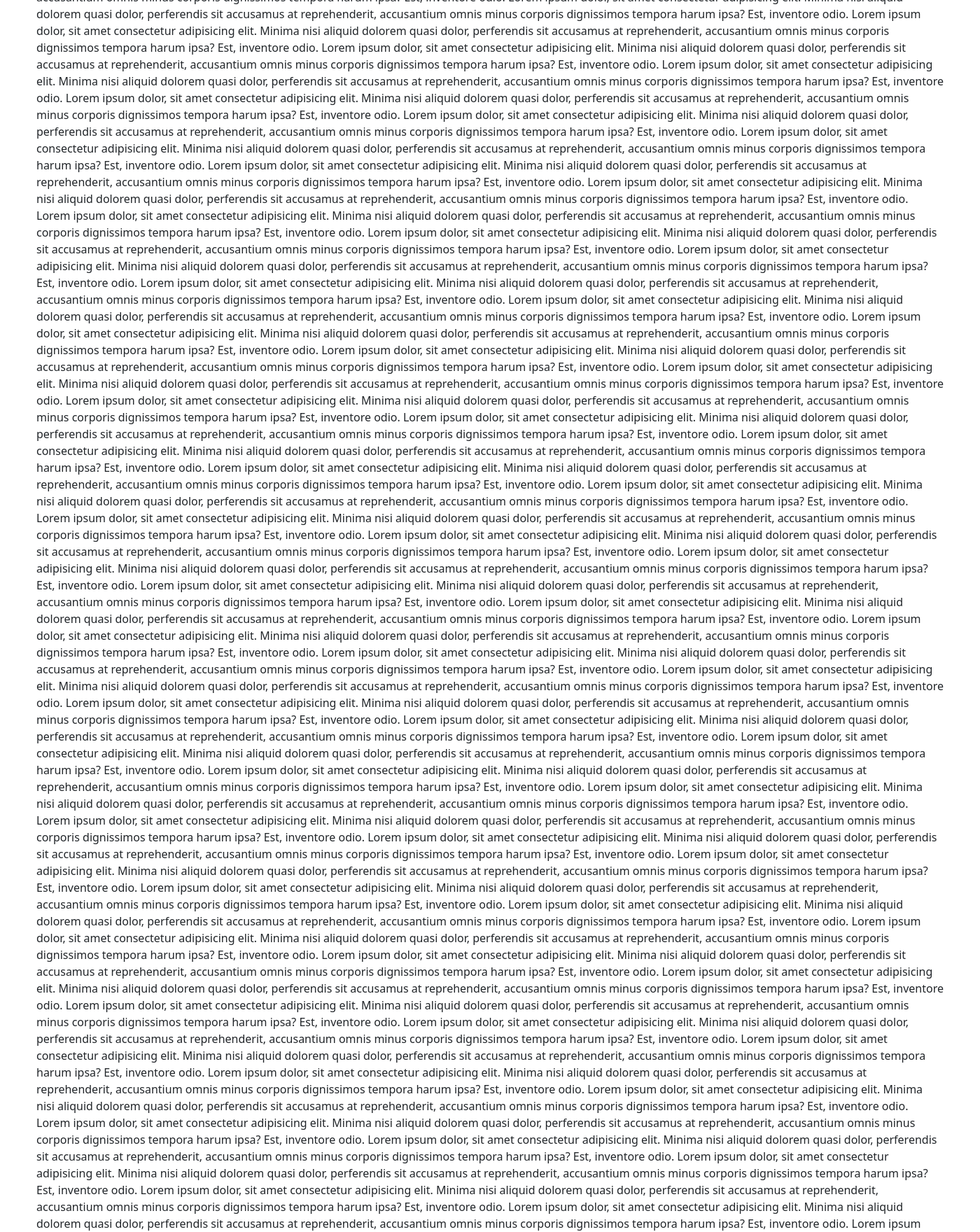
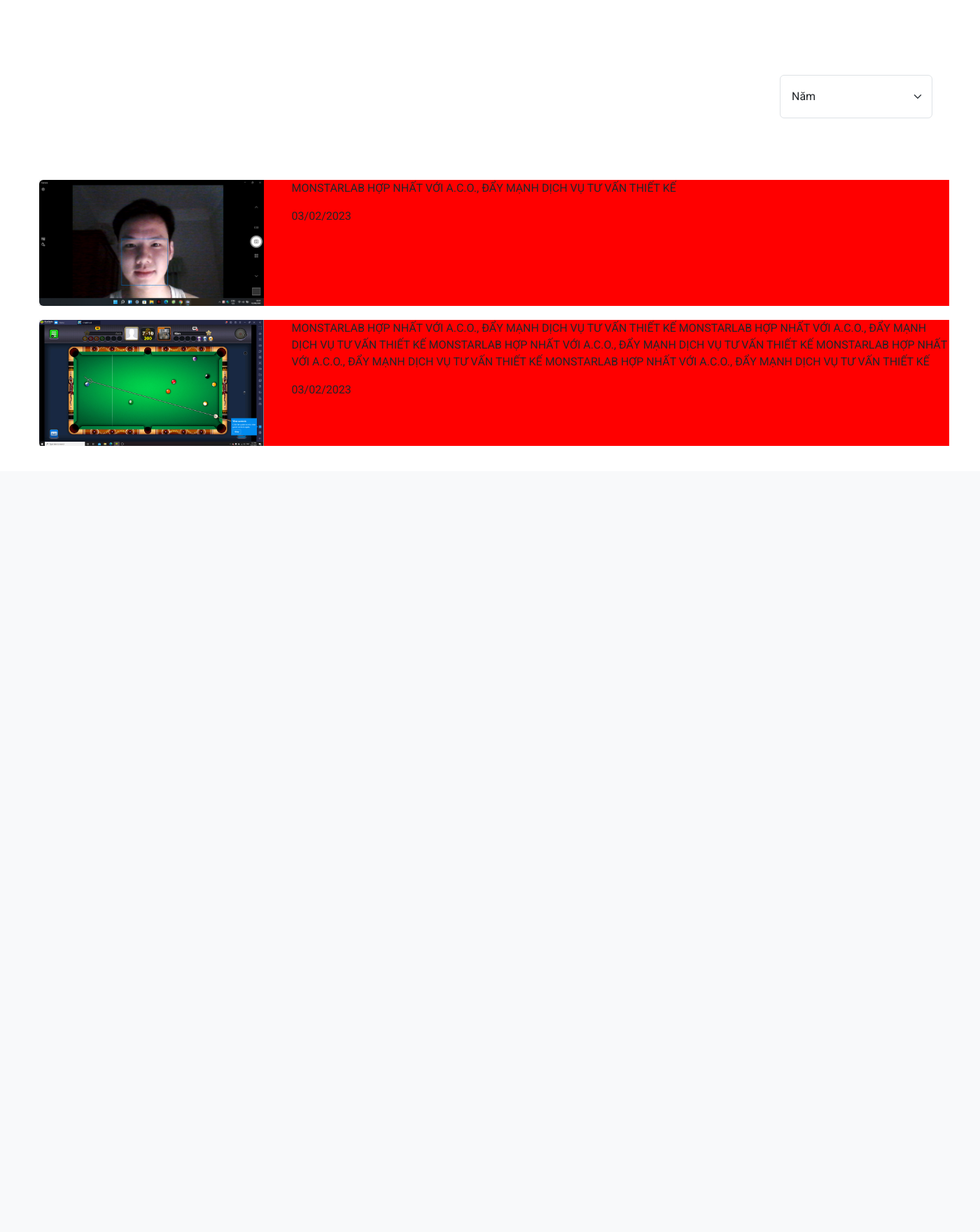
Before and after one commit to tuanh24801/Post_NgocAnh, a PHP site: page / in a window 1400 px wide. Shown: the part 192-1952 px from the top of the page at 70% size. After the commit the page ends 829 px from the top, so only its background shows below. Run offline with PHP 8.4, Linux system fonts and the light colour scheme; some libraries are stand-ins or nearby versions.

Commit message:
front end main --post list

```diff
--- a/index.html
+++ b/index.html
@@ -12,11 +12,15 @@
     <title>Document</title>
   </head>
   <body>
+    <div class="container header p-3">
+      <nav class="navbar navbar-expand-lg bg-body-tertiary fixed-top">
         <div class="container">
-      <div class="sticky-top">
-        <nav class="navbar">
-          <div class="container-fluid">
-            <a class="navbar-brand" href="#">Navbar</a>
+          <a class="navbar-brand header-logo" href="#">
+            <img
+              src="https://monstar-lab.com/vn/wp-content/themes/monstar_lab/public/images/revamp/logo.png"
+              alt=""
+            />
+          </a>
           <div class="right-menu">
             <button
               class="navbar-toggler"
@@ -31,103 +35,91 @@
             </button>
 
             <div class="collapse navbar-collapse" id="navbarNavAltMarkup">
-                <div class="navbar-nav">
-                  <a class="nav-link active" aria-current="page" href="#"
-                    >Home</a
-                  >
-                  <a class="nav-link" href="#">Features</a>
-                  <a class="nav-link" href="#">Pricing</a>
-                  <a class="nav-link disabled">Disabled</a>
+              <div class="navbar-nav header-menu">
+                <a class="nav-link me-3" href="#">Dịch vụ</a>
+                <a class="nav-link me-3" href="#">Dự án</a>
+                <a class="nav-link me-3" href="#">Monstarlab</a>
+                <a class="nav-link me-3" href="#">Tuyển dụng</a>
+                <a class="nav-link me-3" href="#">Liên hệ</a>
               </div>
             </div>
           </div>
         </div>
       </nav>
     </div>
+    <div class="container main">
+      <div class="row p-5">
+        <div class="col-md-12 mt-4 mb-4 p-3">
+          <h1>Tin tức</h1>
+        </div>
+      </div>
 
-      Lorem ipsum dolor, sit amet consectetur adipisicing elit. Minima nisi aliquid dolorem quasi dolor, perferendis sit accusamus at reprehenderit, accusantium omnis minus corporis dignissimos tempora harum ipsa? Est, inventore odio.
-      Lorem ipsum dolor, sit amet consectetur adipisicing elit. Minima nisi aliquid dolorem quasi dolor, perferendis sit accusamus at reprehenderit, accusantium omnis minus corporis dignissimos tempora harum ipsa? Est, inventore odio.
-      Lorem ipsum dolor, sit amet consectetur adipisicing elit. Minima nisi aliquid dolorem quasi dolor, perferendis sit accusamus at reprehenderit, accusantium omnis minus corporis dignissimos tempora harum ipsa? Est, inventore odio.
-      Lorem ipsum dolor, sit amet consectetur adipisicing elit. Minima nisi aliquid dolorem quasi dolor, perferendis sit accusamus at reprehenderit, accusantium omnis minus corporis dignissimos tempora harum ipsa? Est, inventore odio.
-      Lorem ipsum dolor, sit amet consectetur adipisicing elit. Minima nisi aliquid dolorem quasi dolor, perferendis sit accusamus at reprehenderit, accusantium omnis minus corporis dignissimos tempora harum ipsa? Est, inventore odio.
-      Lorem ipsum dolor, sit amet consectetur adipisicing elit. Minima nisi aliquid dolorem quasi dolor, perferendis sit accusamus at reprehenderit, accusantium omnis minus corporis dignissimos tempora harum ipsa? Est, inventore odio.
-      Lorem ipsum dolor, sit amet consectetur adipisicing elit. Minima nisi aliquid dolorem quasi dolor, perferendis sit accusamus at reprehenderit, accusantium omnis minus corporis dignissimos tempora harum ipsa? Est, inventore odio.
-      Lorem ipsum dolor, sit amet consectetur adipisicing elit. Minima nisi aliquid dolorem quasi dolor, perferendis sit accusamus at reprehenderit, accusantium omnis minus corporis dignissimos tempora harum ipsa? Est, inventore odio.
-      Lorem ipsum dolor, sit amet consectetur adipisicing elit. Minima nisi aliquid dolorem quasi dolor, perferendis sit accusamus at reprehenderit, accusantium omnis minus corporis dignissimos tempora harum ipsa? Est, inventore odio.
-      Lorem ipsum dolor, sit amet consectetur adipisicing elit. Minima nisi aliquid dolorem quasi dolor, perferendis sit accusamus at reprehenderit, accusantium omnis minus corporis dignissimos tempora harum ipsa? Est, inventore odio.
-      Lorem ipsum dolor, sit amet consectetur adipisicing elit. Minima nisi aliquid dolorem quasi dolor, perferendis sit accusamus at reprehenderit, accusantium omnis minus corporis dignissimos tempora harum ipsa? Est, inventore odio.
-      Lorem ipsum dolor, sit amet consectetur adipisicing elit. Minima nisi aliquid dolorem quasi dolor, perferendis sit accusamus at reprehenderit, accusantium omnis minus corporis dignissimos tempora harum ipsa? Est, inventore odio.
-      Lorem ipsum dolor, sit amet consectetur adipisicing elit. Minima nisi aliquid dolorem quasi dolor, perferendis sit accusamus at reprehenderit, accusantium omnis minus corporis dignissimos tempora harum ipsa? Est, inventore odio.
-      Lorem ipsum dolor, sit amet consectetur adipisicing elit. Minima nisi aliquid dolorem quasi dolor, perferendis sit accusamus at reprehenderit, accusantium omnis minus corporis dignissimos tempora harum ipsa? Est, inventore odio.
-      Lorem ipsum dolor, sit amet consectetur adipisicing elit. Minima nisi aliquid dolorem quasi dolor, perferendis sit accusamus at reprehenderit, accusantium omnis minus corporis dignissimos tempora harum ipsa? Est, inventore odio.
-      Lorem ipsum dolor, sit amet consectetur adipisicing elit. Minima nisi aliquid dolorem quasi dolor, perferendis sit accusamus at reprehenderit, accusantium omnis minus corporis dignissimos tempora harum ipsa? Est, inventore odio.
-      Lorem ipsum dolor, sit amet consectetur adipisicing elit. Minima nisi aliquid dolorem quasi dolor, perferendis sit accusamus at reprehenderit, accusantium omnis minus corporis dignissimos tempora harum ipsa? Est, inventore odio.
-      Lorem ipsum dolor, sit amet consectetur adipisicing elit. Minima nisi aliquid dolorem quasi dolor, perferendis sit accusamus at reprehenderit, accusantium omnis minus corporis dignissimos tempora harum ipsa? Est, inventore odio.
-      Lorem ipsum dolor, sit amet consectetur adipisicing elit. Minima nisi aliquid dolorem quasi dolor, perferendis sit accusamus at reprehenderit, accusantium omnis minus corporis dignissimos tempora harum ipsa? Est, inventore odio.
-      Lorem ipsum dolor, sit amet consectetur adipisicing elit. Minima nisi aliquid dolorem quasi dolor, perferendis sit accusamus at reprehenderit, accusantium omnis minus corporis dignissimos tempora harum ipsa? Est, inventore odio.
-      Lorem ipsum dolor, sit amet consectetur adipisicing elit. Minima nisi aliquid dolorem quasi dolor, perferendis sit accusamus at reprehenderit, accusantium omnis minus corporis dignissimos tempora harum ipsa? Est, inventore odio.
-      Lorem ipsum dolor, sit amet consectetur adipisicing elit. Minima nisi aliquid dolorem quasi dolor, perferendis sit accusamus at reprehenderit, accusantium omnis minus corporis dignissimos tempora harum ipsa? Est, inventore odio.
-      Lorem ipsum dolor, sit amet consectetur adipisicing elit. Minima nisi aliquid dolorem quasi dolor, perferendis sit accusamus at reprehenderit, accusantium omnis minus corporis dignissimos tempora harum ipsa? Est, inventore odio.
-      Lorem ipsum dolor, sit amet consectetur adipisicing elit. Minima nisi aliquid dolorem quasi dolor, perferendis sit accusamus at reprehenderit, accusantium omnis minus corporis dignissimos tempora harum ipsa? Est, inventore odio.
-      Lorem ipsum dolor, sit amet consectetur adipisicing elit. Minima nisi aliquid dolorem quasi dolor, perferendis sit accusamus at reprehenderit, accusantium omnis minus corporis dignissimos tempora harum ipsa? Est, inventore odio.
-      Lorem ipsum dolor, sit amet consectetur adipisicing elit. Minima nisi aliquid dolorem quasi dolor, perferendis sit accusamus at reprehenderit, accusantium omnis minus corporis dignissimos tempora harum ipsa? Est, inventore odio.
-      Lorem ipsum dolor, sit amet consectetur adipisicing elit. Minima nisi aliquid dolorem quasi dolor, perferendis sit accusamus at reprehenderit, accusantium omnis minus corporis dignissimos tempora harum ipsa? Est, inventore odio.
-      Lorem ipsum dolor, sit amet consectetur adipisicing elit. Minima nisi aliquid dolorem quasi dolor, perferendis sit accusamus at reprehenderit, accusantium omnis minus corporis dignissimos tempora harum ipsa? Est, inventore odio.
-      Lorem ipsum dolor, sit amet consectetur adipisicing elit. Minima nisi aliquid dolorem quasi dolor, perferendis sit accusamus at reprehenderit, accusantium omnis minus corporis dignissimos tempora harum ipsa? Est, inventore odio.
-      Lorem ipsum dolor, sit amet consectetur adipisicing elit. Minima nisi aliquid dolorem quasi dolor, perferendis sit accusamus at reprehenderit, accusantium omnis minus corporis dignissimos tempora harum ipsa? Est, inventore odio.
-      Lorem ipsum dolor, sit amet consectetur adipisicing elit. Minima nisi aliquid dolorem quasi dolor, perferendis sit accusamus at reprehenderit, accusantium omnis minus corporis dignissimos tempora harum ipsa? Est, inventore odio.
-      Lorem ipsum dolor, sit amet consectetur adipisicing elit. Minima nisi aliquid dolorem quasi dolor, perferendis sit accusamus at reprehenderit, accusantium omnis minus corporis dignissimos tempora harum ipsa? Est, inventore odio.
-      Lorem ipsum dolor, sit amet consectetur adipisicing elit. Minima nisi aliquid dolorem quasi dolor, perferendis sit accusamus at reprehenderit, accusantium omnis minus corporis dignissimos tempora harum ipsa? Est, inventore odio.
-      Lorem ipsum dolor, sit amet consectetur adipisicing elit. Minima nisi aliquid dolorem quasi dolor, perferendis sit accusamus at reprehenderit, accusantium omnis minus corporis dignissimos tempora harum ipsa? Est, inventore odio.
-      Lorem ipsum dolor, sit amet consectetur adipisicing elit. Minima nisi aliquid dolorem quasi dolor, perferendis sit accusamus at reprehenderit, accusantium omnis minus corporis dignissimos tempora harum ipsa? Est, inventore odio.
-      Lorem ipsum dolor, sit amet consectetur adipisicing elit. Minima nisi aliquid dolorem quasi dolor, perferendis sit accusamus at reprehenderit, accusantium omnis minus corporis dignissimos tempora harum ipsa? Est, inventore odio.
-      Lorem ipsum dolor, sit amet consectetur adipisicing elit. Minima nisi aliquid dolorem quasi dolor, perferendis sit accusamus at reprehenderit, accusantium omnis minus corporis dignissimos tempora harum ipsa? Est, inventore odio.
-      Lorem ipsum dolor, sit amet consectetur adipisicing elit. Minima nisi aliquid dolorem quasi dolor, perferendis sit accusamus at reprehenderit, accusantium omnis minus corporis dignissimos tempora harum ipsa? Est, inventore odio.
-      Lorem ipsum dolor, sit amet consectetur adipisicing elit. Minima nisi aliquid dolorem quasi dolor, perferendis sit accusamus at reprehenderit, accusantium omnis minus corporis dignissimos tempora harum ipsa? Est, inventore odio.
-      Lorem ipsum dolor, sit amet consectetur adipisicing elit. Minima nisi aliquid dolorem quasi dolor, perferendis sit accusamus at reprehenderit, accusantium omnis minus corporis dignissimos tempora harum ipsa? Est, inventore odio.
-      Lorem ipsum dolor, sit amet consectetur adipisicing elit. Minima nisi aliquid dolorem quasi dolor, perferendis sit accusamus at reprehenderit, accusantium omnis minus corporis dignissimos tempora harum ipsa? Est, inventore odio.
-      Lorem ipsum dolor, sit amet consectetur adipisicing elit. Minima nisi aliquid dolorem quasi dolor, perferendis sit accusamus at reprehenderit, accusantium omnis minus corporis dignissimos tempora harum ipsa? Est, inventore odio.
-      Lorem ipsum dolor, sit amet consectetur adipisicing elit. Minima nisi aliquid dolorem quasi dolor, perferendis sit accusamus at reprehenderit, accusantium omnis minus corporis dignissimos tempora harum ipsa? Est, inventore odio.
-      Lorem ipsum dolor, sit amet consectetur adipisicing elit. Minima nisi aliquid dolorem quasi dolor, perferendis sit accusamus at reprehenderit, accusantium omnis minus corporis dignissimos tempora harum ipsa? Est, inventore odio.
-      Lorem ipsum dolor, sit amet consectetur adipisicing elit. Minima nisi aliquid dolorem quasi dolor, perferendis sit accusamus at reprehenderit, accusantium omnis minus corporis dignissimos tempora harum ipsa? Est, inventore odio.
-      Lorem ipsum dolor, sit amet consectetur adipisicing elit. Minima nisi aliquid dolorem quasi dolor, perferendis sit accusamus at reprehenderit, accusantium omnis minus corporis dignissimos tempora harum ipsa? Est, inventore odio.
-      Lorem ipsum dolor, sit amet consectetur adipisicing elit. Minima nisi aliquid dolorem quasi dolor, perferendis sit accusamus at reprehenderit, accusantium omnis minus corporis dignissimos tempora harum ipsa? Est, inventore odio.
-      Lorem ipsum dolor, sit amet consectetur adipisicing elit. Minima nisi aliquid dolorem quasi dolor, perferendis sit accusamus at reprehenderit, accusantium omnis minus corporis dignissimos tempora harum ipsa? Est, inventore odio.
-      Lorem ipsum dolor, sit amet consectetur adipisicing elit. Minima nisi aliquid dolorem quasi dolor, perferendis sit accusamus at reprehenderit, accusantium omnis minus corporis dignissimos tempora harum ipsa? Est, inventore odio.
-      Lorem ipsum dolor, sit amet consectetur adipisicing elit. Minima nisi aliquid dolorem quasi dolor, perferendis sit accusamus at reprehenderit, accusantium omnis minus corporis dignissimos tempora harum ipsa? Est, inventore odio.
-      Lorem ipsum dolor, sit amet consectetur adipisicing elit. Minima nisi aliquid dolorem quasi dolor, perferendis sit accusamus at reprehenderit, accusantium omnis minus corporis dignissimos tempora harum ipsa? Est, inventore odio.
-      Lorem ipsum dolor, sit amet consectetur adipisicing elit. Minima nisi aliquid dolorem quasi dolor, perferendis sit accusamus at reprehenderit, accusantium omnis minus corporis dignissimos tempora harum ipsa? Est, inventore odio.
-      Lorem ipsum dolor, sit amet consectetur adipisicing elit. Minima nisi aliquid dolorem quasi dolor, perferendis sit accusamus at reprehenderit, accusantium omnis minus corporis dignissimos tempora harum ipsa? Est, inventore odio.
-      Lorem ipsum dolor, sit amet consectetur adipisicing elit. Minima nisi aliquid dolorem quasi dolor, perferendis sit accusamus at reprehenderit, accusantium omnis minus corporis dignissimos tempora harum ipsa? Est, inventore odio.
-      Lorem ipsum dolor, sit amet consectetur adipisicing elit. Minima nisi aliquid dolorem quasi dolor, perferendis sit accusamus at reprehenderit, accusantium omnis minus corporis dignissimos tempora harum ipsa? Est, inventore odio.
-      Lorem ipsum dolor, sit amet consectetur adipisicing elit. Minima nisi aliquid dolorem quasi dolor, perferendis sit accusamus at reprehenderit, accusantium omnis minus corporis dignissimos tempora harum ipsa? Est, inventore odio.
-      Lorem ipsum dolor, sit amet consectetur adipisicing elit. Minima nisi aliquid dolorem quasi dolor, perferendis sit accusamus at reprehenderit, accusantium omnis minus corporis dignissimos tempora harum ipsa? Est, inventore odio.
-      Lorem ipsum dolor, sit amet consectetur adipisicing elit. Minima nisi aliquid dolorem quasi dolor, perferendis sit accusamus at reprehenderit, accusantium omnis minus corporis dignissimos tempora harum ipsa? Est, inventore odio.
-      Lorem ipsum dolor, sit amet consectetur adipisicing elit. Minima nisi aliquid dolorem quasi dolor, perferendis sit accusamus at reprehenderit, accusantium omnis minus corporis dignissimos tempora harum ipsa? Est, inventore odio.
-      Lorem ipsum dolor, sit amet consectetur adipisicing elit. Minima nisi aliquid dolorem quasi dolor, perferendis sit accusamus at reprehenderit, accusantium omnis minus corporis dignissimos tempora harum ipsa? Est, inventore odio.
-      Lorem ipsum dolor, sit amet consectetur adipisicing elit. Minima nisi aliquid dolorem quasi dolor, perferendis sit accusamus at reprehenderit, accusantium omnis minus corporis dignissimos tempora harum ipsa? Est, inventore odio.
-      Lorem ipsum dolor, sit amet consectetur adipisicing elit. Minima nisi aliquid dolorem quasi dolor, perferendis sit accusamus at reprehenderit, accusantium omnis minus corporis dignissimos tempora harum ipsa? Est, inventore odio.
-      Lorem ipsum dolor, sit amet consectetur adipisicing elit. Minima nisi aliquid dolorem quasi dolor, perferendis sit accusamus at reprehenderit, accusantium omnis minus corporis dignissimos tempora harum ipsa? Est, inventore odio.
-      Lorem ipsum dolor, sit amet consectetur adipisicing elit. Minima nisi aliquid dolorem quasi dolor, perferendis sit accusamus at reprehenderit, accusantium omnis minus corporis dignissimos tempora harum ipsa? Est, inventore odio.
-      Lorem ipsum dolor, sit amet consectetur adipisicing elit. Minima nisi aliquid dolorem quasi dolor, perferendis sit accusamus at reprehenderit, accusantium omnis minus corporis dignissimos tempora harum ipsa? Est, inventore odio.
-      Lorem ipsum dolor, sit amet consectetur adipisicing elit. Minima nisi aliquid dolorem quasi dolor, perferendis sit accusamus at reprehenderit, accusantium omnis minus corporis dignissimos tempora harum ipsa? Est, inventore odio.
-      Lorem ipsum dolor, sit amet consectetur adipisicing elit. Minima nisi aliquid dolorem quasi dolor, perferendis sit accusamus at reprehenderit, accusantium omnis minus corporis dignissimos tempora harum ipsa? Est, inventore odio.
-      Lorem ipsum dolor, sit amet consectetur adipisicing elit. Minima nisi aliquid dolorem quasi dolor, perferendis sit accusamus at reprehenderit, accusantium omnis minus corporis dignissimos tempora harum ipsa? Est, inventore odio.
-      Lorem ipsum dolor, sit amet consectetur adipisicing elit. Minima nisi aliquid dolorem quasi dolor, perferendis sit accusamus at reprehenderit, accusantium omnis minus corporis dignissimos tempora harum ipsa? Est, inventore odio.
-      Lorem ipsum dolor, sit amet consectetur adipisicing elit. Minima nisi aliquid dolorem quasi dolor, perferendis sit accusamus at reprehenderit, accusantium omnis minus corporis dignissimos tempora harum ipsa? Est, inventore odio.
-      Lorem ipsum dolor, sit amet consectetur adipisicing elit. Minima nisi aliquid dolorem quasi dolor, perferendis sit accusamus at reprehenderit, accusantium omnis minus corporis dignissimos tempora harum ipsa? Est, inventore odio.
-      Lorem ipsum dolor, sit amet consectetur adipisicing elit. Minima nisi aliquid dolorem quasi dolor, perferendis sit accusamus at reprehenderit, accusantium omnis minus corporis dignissimos tempora harum ipsa? Est, inventore odio.
-      Lorem ipsum dolor, sit amet consectetur adipisicing elit. Minima nisi aliquid dolorem quasi dolor, perferendis sit accusamus at reprehenderit, accusantium omnis minus corporis dignissimos tempora harum ipsa? Est, inventore odio.
-      Lorem ipsum dolor, sit amet consectetur adipisicing elit. Minima nisi aliquid dolorem quasi dolor, perferendis sit accusamus at reprehenderit, accusantium omnis minus corporis dignissimos tempora harum ipsa? Est, inventore odio.
-      Lorem ipsum dolor, sit amet consectetur adipisicing elit. Minima nisi aliquid dolorem quasi dolor, perferendis sit accusamus at reprehenderit, accusantium omnis minus corporis dignissimos tempora harum ipsa? Est, inventore odio.
-      Lorem ipsum dolor, sit amet consectetur adipisicing elit. Minima nisi aliquid dolorem quasi dolor, perferendis sit accusamus at reprehenderit, accusantium omnis minus corporis dignissimos tempora harum ipsa? Est, inventore odio.
-      Lorem ipsum dolor, sit amet consectetur adipisicing elit. Minima nisi aliquid dolorem quasi dolor, perferendis sit accusamus at reprehenderit, accusantium omnis minus corporis dignissimos tempora harum ipsa? Est, inventore odio.
-      Lorem ipsum dolor, sit amet consectetur adipisicing elit. Minima nisi aliquid dolorem quasi dolor, perferendis sit accusamus at reprehenderit, accusantium omnis minus corporis dignissimos tempora harum ipsa? Est, inventore odio.
-      Lorem ipsum dolor, sit amet consectetur adipisicing elit. Minima nisi aliquid dolorem quasi dolor, perferendis sit accusamus at reprehenderit, accusantium omnis minus corporis dignissimos tempora harum ipsa? Est, inventore odio.
-      Lorem ipsum dolor, sit amet consectetur adipisicing elit. Minima nisi aliquid dolorem quasi dolor, perferendis sit accusamus at reprehenderit, accusantium omnis minus corporis dignissimos tempora harum ipsa? Est, inventore odio.
-      Lorem ipsum dolor, sit amet consectetur adipisicing elit. Minima nisi aliquid dolorem quasi dolor, perferendis sit accusamus at reprehenderit, accusantium omnis minus corporis dignissimos tempora harum ipsa? Est, inventore odio.
-      Lorem ipsum dolor, sit amet consectetur adipisicing elit. Minima nisi aliquid dolorem quasi dolor, perferendis sit accusamus at reprehenderit, accusantium omnis minus corporis dignissimos tempora harum ipsa? Est, inventore odio.
-      Lorem ipsum dolor, sit amet consectetur adipisicing elit. Minima nisi aliquid dolorem quasi dolor, perferendis sit accusamus at reprehenderit, accusantium omnis minus corporis dignissimos tempora harum ipsa? Est, inventore odio.
+      <div class="row">
+        <div class="col-md-12">
+          <div class="d-flex main-filter">
+            <div class="nav-item dropdown main-btn-filter p-3">
+              <select
+                class="form-select form-select-md mb-3"
+                aria-label=".form-select-lg example"
+              >
+                <option selected>Năm</option>
+                <option value="1">2021</option>
+                <option value="2">2022</option>
+                <option value="3">2023</option>
+              </select>
+            </div>
+          </div>
+        </div>
+      </div>
+
+      <div class="row">
+        <div class="main-post p-3">
+          <div class="post">
+            <div class="post-img">
+              <img
+                src="./img-uploads/1680535131.png"
+                class="img-fluid rounded-start"
+                alt="..."
+              />
+            </div>
+            <div class="post-content">
+              <p class="post-title">
+                MONSTARLAB HỢP NHẤT VỚI A.C.O., ĐẨY MẠNH DỊCH VỤ TƯ VẤN THIẾT KẾ
+              </p>
+              <p class="post-date">
+                03/02/2023
+              </p>
+            </div>
+
+          </div>
+
+
+          <div class="post">
+            <div class="post-img">
+              <img
+                src="./img-uploads/1680535272.png"
+                class="img-fluid rounded-start"
+                alt="..."
+              />
+            </div>
+            <div class="post-content">
+              <p class="post-title">
+                MONSTARLAB HỢP NHẤT VỚI A.C.O., ĐẨY MẠNH DỊCH VỤ TƯ VẤN THIẾT KẾ
+                MONSTARLAB HỢP NHẤT VỚI A.C.O., ĐẨY MẠNH DỊCH VỤ TƯ VẤN THIẾT KẾ
+                MONSTARLAB HỢP NHẤT VỚI A.C.O., ĐẨY MẠNH DỊCH VỤ TƯ VẤN THIẾT KẾ
+                MONSTARLAB HỢP NHẤT VỚI A.C.O., ĐẨY MẠNH DỊCH VỤ TƯ VẤN THIẾT KẾ
+                MONSTARLAB HỢP NHẤT VỚI A.C.O., ĐẨY MẠNH DỊCH VỤ TƯ VẤN THIẾT KẾ
+              </p>
+              <p class="post-date">
+                03/02/2023
+              </p>
+            </div>
+
+          </div>
+
+
+        </div>
+      </div>
     </div>
     <script src="./node_modules/bootstrap/dist/js/bootstrap.bundle.js"></script>
   </body>
--- a/style.css
+++ b/style.css
@@ -1,8 +1,69 @@
- .right-menu {
+@import url('https://fonts.googleapis.com/css2?family=Roboto:ital,wght@0,300;0,400;0,500;0,700;1,400&display=swap');
+body{
+    font-family: 'Roboto', sans-serif;
+    box-sizing: border-box;
+
+}
+.right-menu {
     padding-left: 0;
     margin-bottom: 0;
 }
 
-.navbar{
+.header-logo img{
+    max-width: 210px;
+}
+
+.header-menu{
+    font-size: 18px;
+    line-height: 22px;
+    font-weight: 400;
+}
+
+.main h1{
+    color: #53575a;
+    font-size: 3.5rem;
+    font-weight: 400;
+}
+
+.main-filter{
+    justify-content: flex-end;
+}
+
+.main-btn-filter{
+    margin-left: 40px;
+    color: #53575a;
+    width: 250px;
+    height: 150px;
+}
+
+.main-btn-filter select{
+    padding: 18px 16px;
+}
+.main-btn-filter option{
+    font-size: 16px;
+}
+.post{
+    display: flex;
+    align-items: center;
+    width: 1300px;
+    height: 180px;
+    background-color: rgb(233, 233, 233);
+    overflow: hidden;
+    margin-bottom: 20px;
+}
+.post-img{
+    width: 430px;
+    height: 180px;
+}
+.post-img img{
+    width: 100%;
+}
+
+.post-content{
+    width: 100%;
     background-color: red;
+    padding-left: 40px;
+    height: 180px;
 }
+
+/* responsive post */
```
Lines whose indentation alone changed are shown as unchanged.
